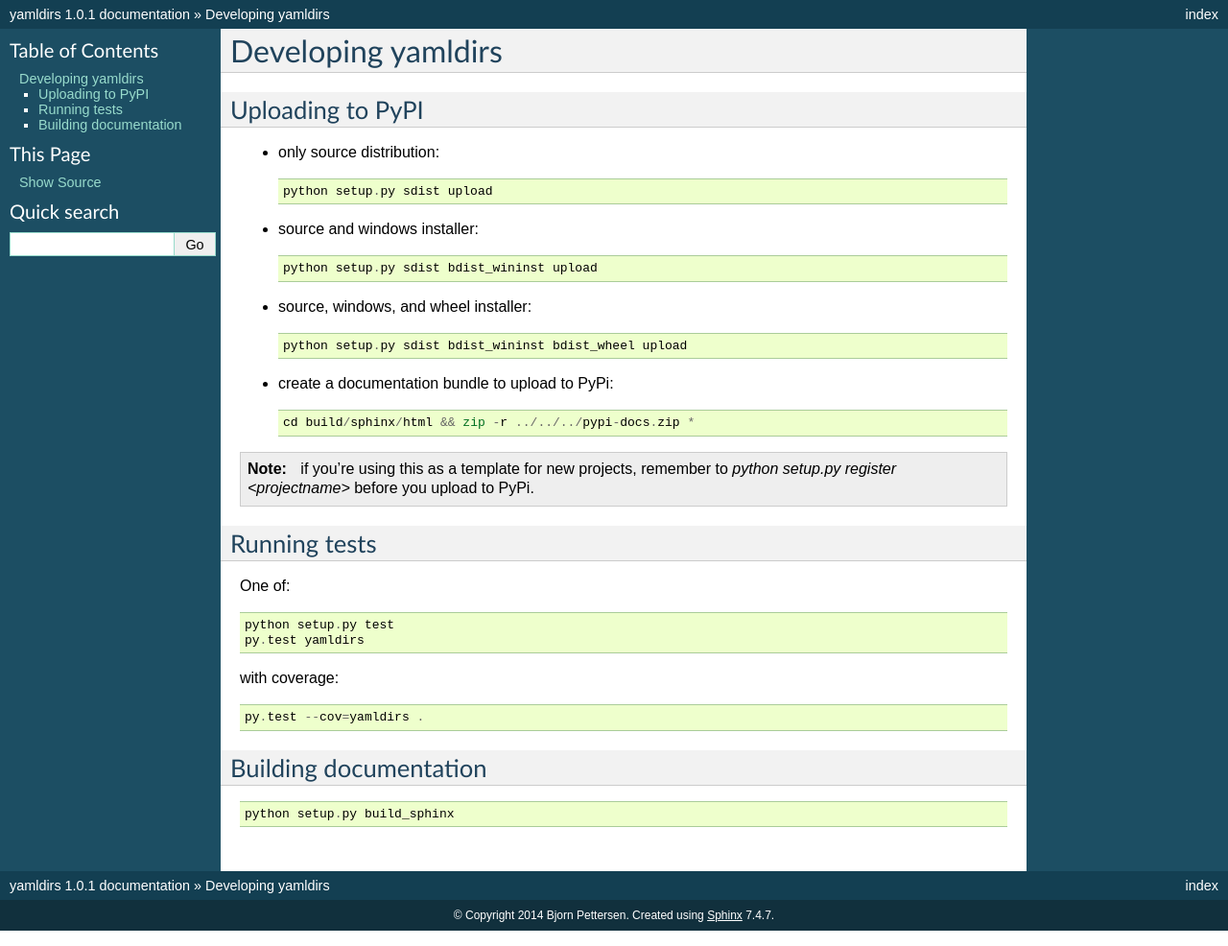
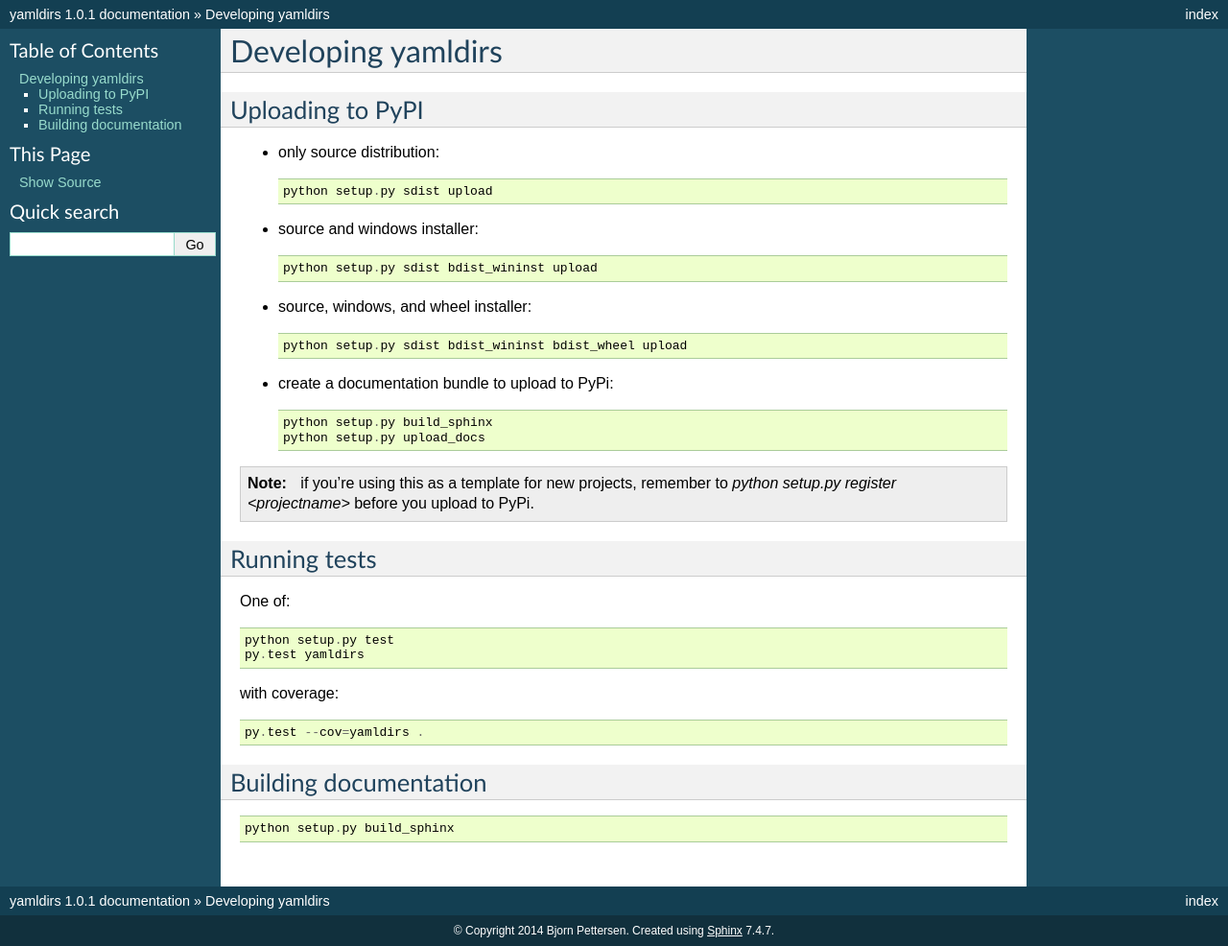
Before and after one commit to datakortet/yamldirs, a Sphinx documentation site: the page built from docs/DEVELOP.rst, in a window 1280 px wide. Shown: the whole page at 96% size. Built offline with Sphinx 7.4.7, drawn with Linux system fonts in a browser that asks for light colours.

```diff
--- a/README.rst
+++ b/README.rst
@@ -69,15 +69,18 @@ The yaml syntax to create a single file::
 
     foo.txt
 
+
 a single file containing the text `hello world`::
 
     foo.txt: |
         hello world
 
+
 creating two (empty) files::
 
     - foo.txt
     - bar.txt
+
 
 two files with content::
 
@@ -86,11 +89,13 @@ two files with content::
     - bar.txt |
         world
 
+
 directory with two (empty) files::
 
     foo:
         - bar
         - baz
+
 
 empty directory (must be the literal string ``empty``::
 
@@ -106,6 +111,7 @@ nested directories with files::
         - bar:
             - b.txt: |
                 contents of the file named b.txt
+
 
 Extending yamldirs
 ------------------
--- a/docs/DEVELOP.rst
+++ b/docs/DEVELOP.rst
@@ -21,7 +21,8 @@ Uploading to PyPI
 
 - create a documentation bundle to upload to PyPi::
 
-    cd build/sphinx/html && zip -r ../../../pypi-docs.zip *
+    python setup.py build_sphinx
+    python setup.py upload_docs
 
 
 .. note:: if you're using this as a template for new projects, remember to
--- a/setup.py
+++ b/setup.py
@@ -18,7 +18,7 @@ import setuptools
 from distutils.core import setup, Command
 from setuptools.command.test import test as TestCommand
 
-version = '1.0.0'
+version = '1.0.1'
 
 
 class PyTest(TestCommand):
```
